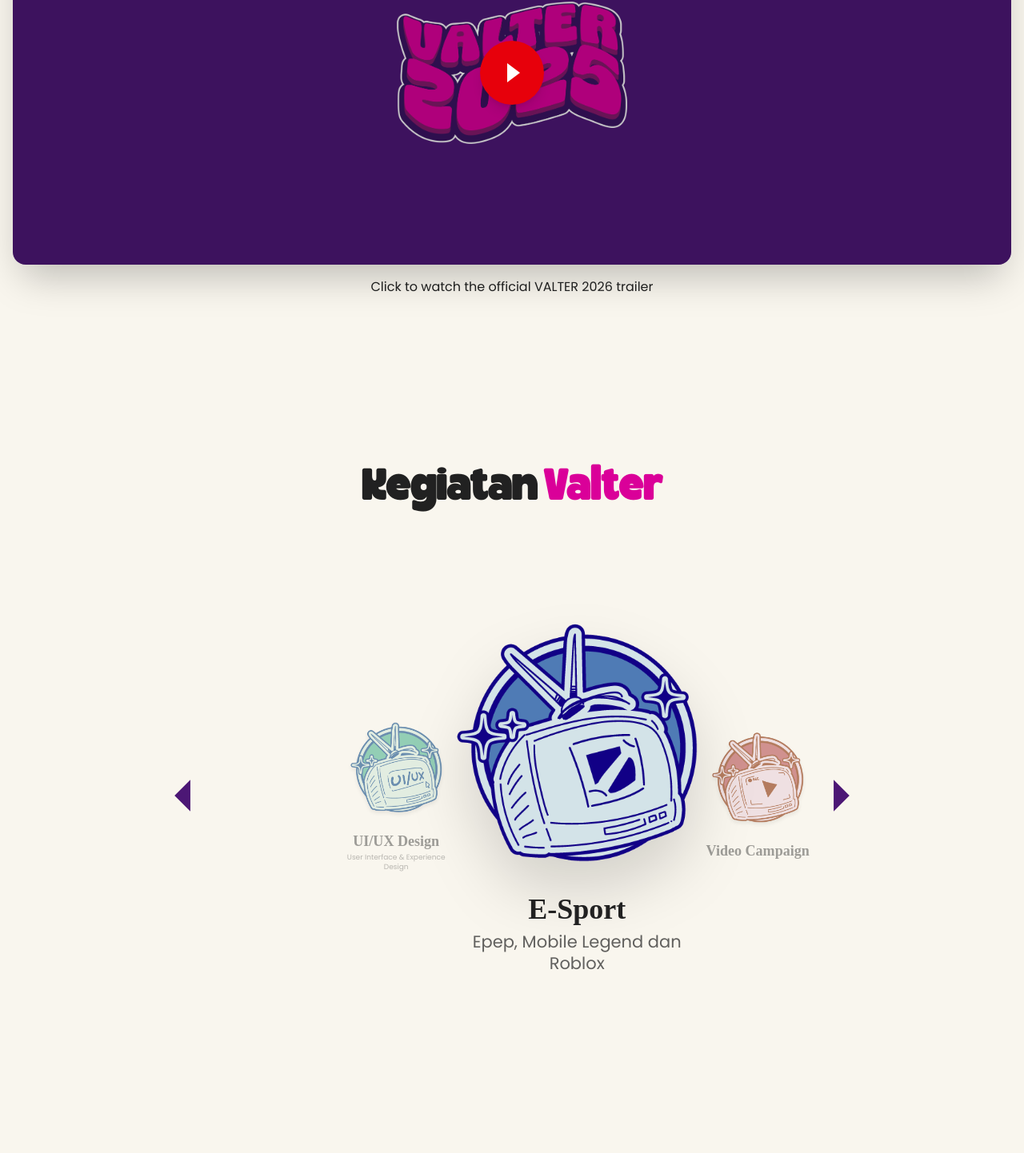
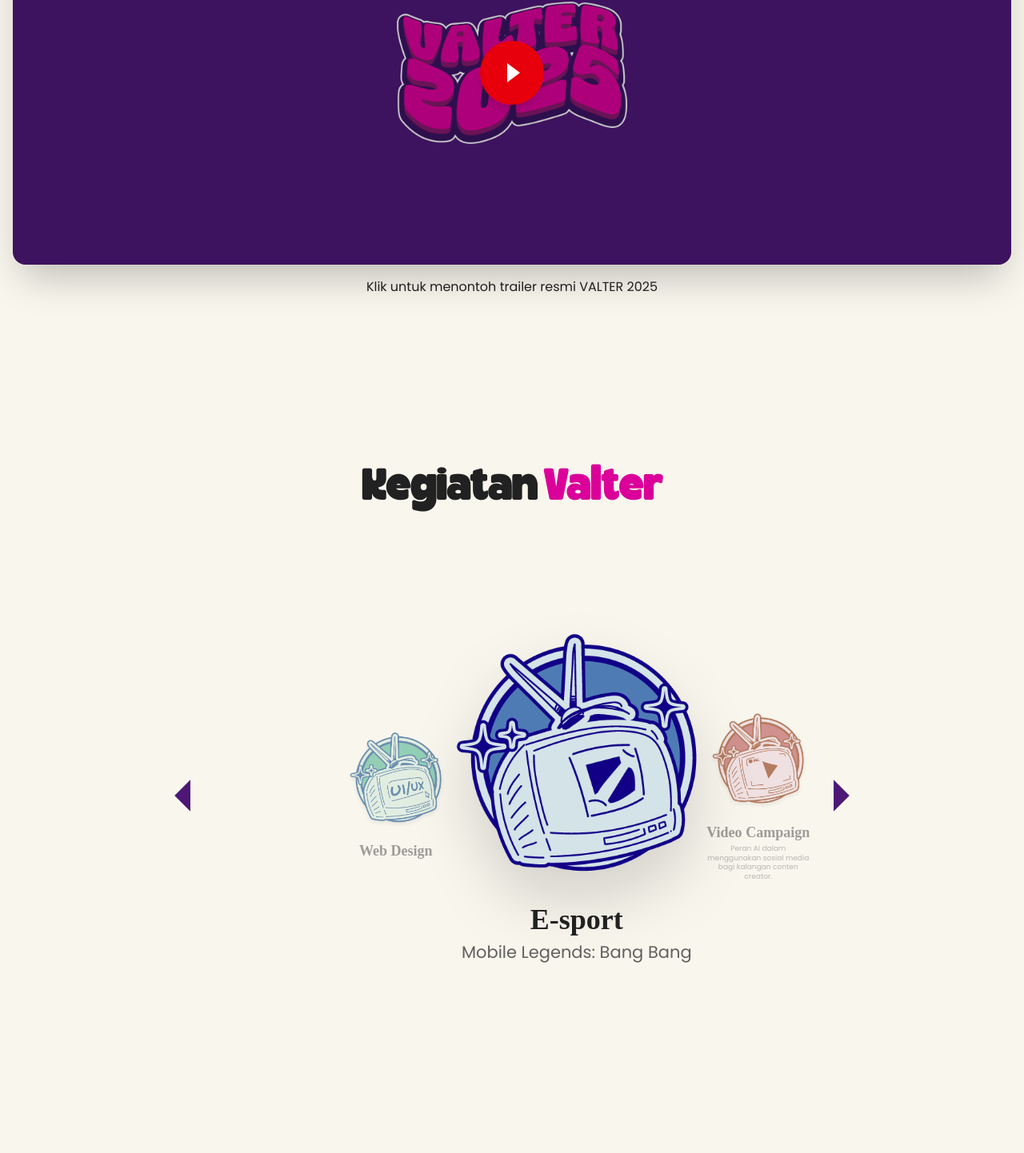
Before and after one commit to DikhaAG/valter-25, a Next.js app: page / in a window 1280 px wide. Shown: the part 2689-4131 px from the top of the page at 80% size. Built offline with nearby package versions, Linux system fonts and the light colour scheme; a web font is replaced by a local one.

Commit message:
timeline, sponsorsif, footer sction

```diff
--- a/src/app/page.tsx
+++ b/src/app/page.tsx
@@ -1,13 +1,7 @@
 "use client";
 
 import { useState, useEffect, useRef } from "react";
-import {
-        ChevronDown,
-        ChevronLeft,
-        ChevronRight,
-        Instagram,
-        Music,
-} from "lucide-react";
+import { ChevronDown, Instagram, Music } from "lucide-react";
 import Image from "next/image";
 import Link from "next/link";
 
@@ -197,18 +191,30 @@
         const activities = [
                 {
                         image: "/images/uiuix.png",
-                        title: "UI/UX Design",
-                        description: "User Interface & Experience Design",
+                        title: "Web Design",
+                        // description: "User Interface & Experience Design",
+                        description: "",
+                        href: "/web-design",
                 },
                 {
                         image: "/images/game.png",
-                        title: "E-Sport",
-                        description: "Epep, Mobile Legend dan Roblox",
+                        title: "E-sport",
+                        description: "Mobile Legends: Bang Bang",
+                        href: "/ml",
                 },
                 {
                         image: "/images/vid.png",
                         title: "Video Campaign",
-                        description: "",
+                        description:
+                                "Peran AI dalam menggunakan sosial media bagi kalangan conten creator.",
+                        href: "/video-campaign",
+                },
+                {
+                        image: "/images/training.png",
+                        title: "Pelatihan",
+                        description:
+                                "Optimalisasi Produksi dan Penyajian Konten Digital Berkelanjutan",
+                        href: "/pelatihan",
                 },
         ];
 
@@ -237,10 +243,10 @@
                 // Use CSS calc to make it truly responsive
                 const mobileOffset =
                         -currentActivityIndex * baseItemWidth.mobile;
-                const tabletOffset =
-                        -currentActivityIndex * baseItemWidth.tablet;
-                const desktopOffset =
-                        -currentActivityIndex * baseItemWidth.desktop;
+                // const tabletOffset =
+                //         -currentActivityIndex * baseItemWidth.tablet;
+                // const desktopOffset =
+                //         -currentActivityIndex * baseItemWidth.desktop;
 
                 // Return responsive transform using CSS custom properties approach
                 return `translateX(calc(${mobileOffset}px + 50% - ${
@@ -576,10 +582,13 @@
                                                                 est laborum.
                                                         </p>
 
-                                                        <button className="w-full bg-secondary hover:bg-secondary/90 text-white pt-2 pb-1 mt-2 rounded-md font-medium font-glofium transition-colors duration-300 text-[10px] sm:text-[12px] hover:cursor-pointer">
+                                                        <Link
+                                                                href="/seminar"
+                                                                className="w-full bg-secondary hover:bg-secondary/90 text-white px-3 pt-2 pb-1 mt-2 rounded-md font-medium font-glofium transition-colors duration-300 text-[10px] sm:text-[12px] hover:cursor-pointer"
+                                                        >
                                                                 Lihat
                                                                 Selengkapnya
-                                                        </button>
+                                                        </Link>
                                                 </div>
 
                                                 <div className="hidden md:flex justify-center lg:justify-end">
@@ -652,9 +661,9 @@
                                                 </div>
 
                                                 <p className="text-foreground font-poppins mt-4 text-sm sm:text-base">
-                                                        Click to watch the
-                                                        official VALTER 2026
-                                                        trailer
+                                                        Klik untuk menontoh
+                                                        trailer resmi VALTER
+                                                        2025
                                                 </p>
                                         </div>
                                 </div>
@@ -691,7 +700,15 @@
                                                         onClick={prevActivity}
                                                         className="cursor-pointer p-2 sm:p-3 rounded-full transition-all duration-300 ease-out hover:scale-110 active:scale-95 flex-shrink-0 z-20"
                                                 >
-                                                        <Image className="w-5 h-10 rotate-180" src={"/images/arrow-icon.png"} alt="arrow" width={1000} height={1000} />
+                                                        <Image
+                                                                className="w-5 h-10 rotate-180"
+                                                                src={
+                                                                        "/images/arrow-icon.png"
+                                                                }
+                                                                alt="arrow"
+                                                                width={1000}
+                                                                height={1000}
+                                                        />
                                                 </button>
 
                                                 <div className=" mx-auto max-w-xs sm:max-w-md md:max-w-lg lg:max-w-xl xl:w-[700px] xl:max-w-[1500px] flex items-center justify-center min-h-[240px] sm:min-h-[280px] md:min-h-[320px] lg:min-h-[380px] xl:min-h-[420px] overflow-hidden relative">
@@ -730,7 +747,7 @@
                                                                                 return (
                                                                                         <div
                                                                                                 key={`activity-${index}`}
-                                                                                                className={` flex flex-col items-center transition-all duration-700 ease-[cubic-bezier(0.25,0.46,0.45,0.94)] transform-gpu flex-shrink-0 ${
+                                                                                                className={`${index === activities.length - 1 && isCenter ? "ml-20" : "ml-0"} ${index === activities.length - 2 && isCenter ? "ml-10" : "ml-0"} md:ml-0 flex flex-col items-center transition-all duration-700 ease-[cubic-bezier(0.25,0.46,0.45,0.94)] transform-gpu flex-shrink-0 ${
                                                                                                         isCenter
                                                                                                                 ? "transform scale-110 sm:scale-125 md:scale-130 lg:scale-140 xl:scale-150 z-10 opacity-100"
                                                                                                                 : isAdjacent
@@ -756,7 +773,7 @@
                                                                                                 >
                                                                                                         <Link
                                                                                                                 href={
-                                                                                                                        "/"
+                                                                                                                        activity.href
                                                                                                                 }
                                                                                                         >
                                                                                                                 <Image
@@ -840,7 +857,15 @@
                                                         onClick={nextActivity}
                                                         className="cursor-pointer p-2 sm:p-3 rounded-full transition-all duration-300 ease-out hover:scale-110 active:scale-95 flex-shrink-0 z-20"
                                                 >
-                                                        <Image className="w-5 h-10" src={"/images/arrow-icon.png"} alt="arrow" width={1000} height={1000} />
+                                                        <Image
+                                                                className="w-5 h-10"
+                                                                src={
+                                                                        "/images/arrow-icon.png"
+                                                                }
+                                                                alt="arrow"
+                                                                width={1000}
+                                                                height={1000}
+                                                        />
                                                 </button>
                                         </div>
                                 </div>
@@ -848,7 +873,7 @@
 
                         {/* TIMELINE SECTION */}
                         <section
-                        id="timeline-section"
+                                id="timeline-section"
                                 ref={timelineSectionRef}
                                 className={`min-h-screen bg-background flex items-center justify-center px-4 py-20 transition-all duration-1000 ease-out ${
                                         showTimelineSection
```
Also changed, not shown: public/images/training.png (added).
